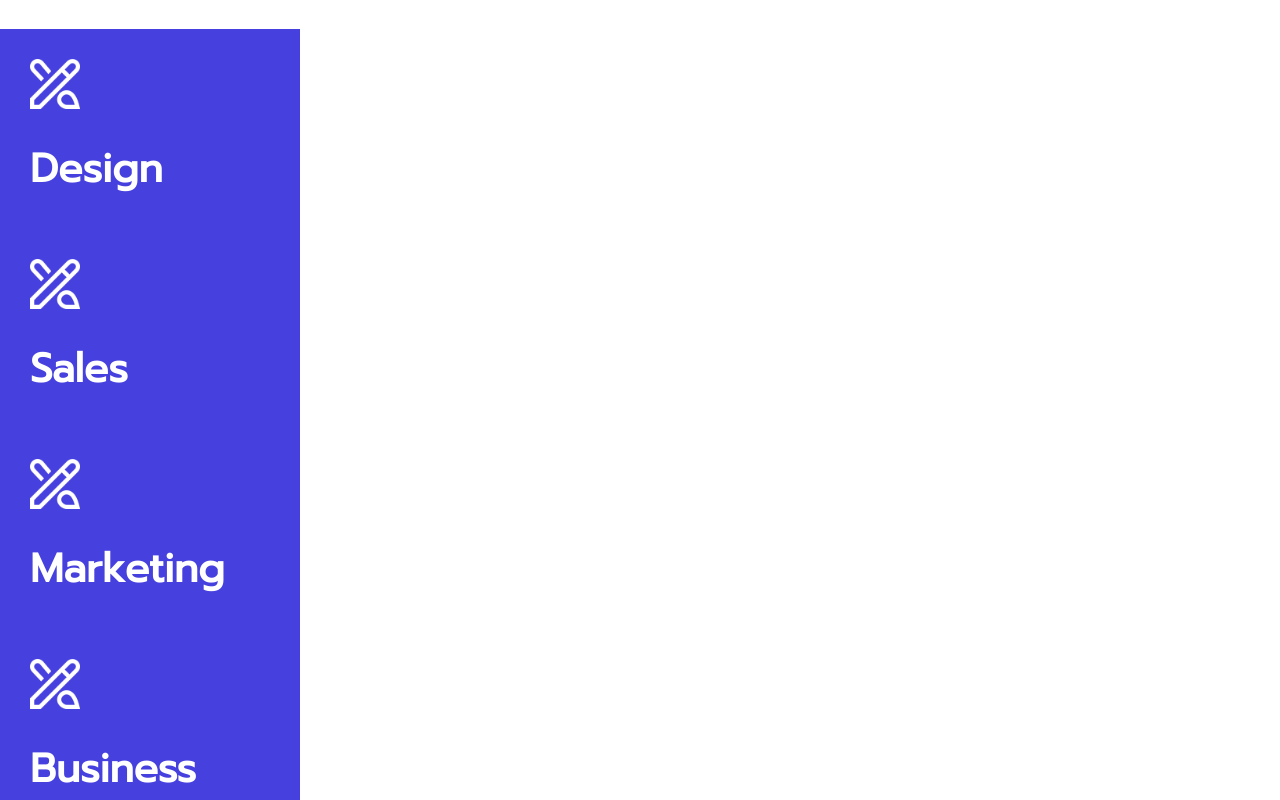
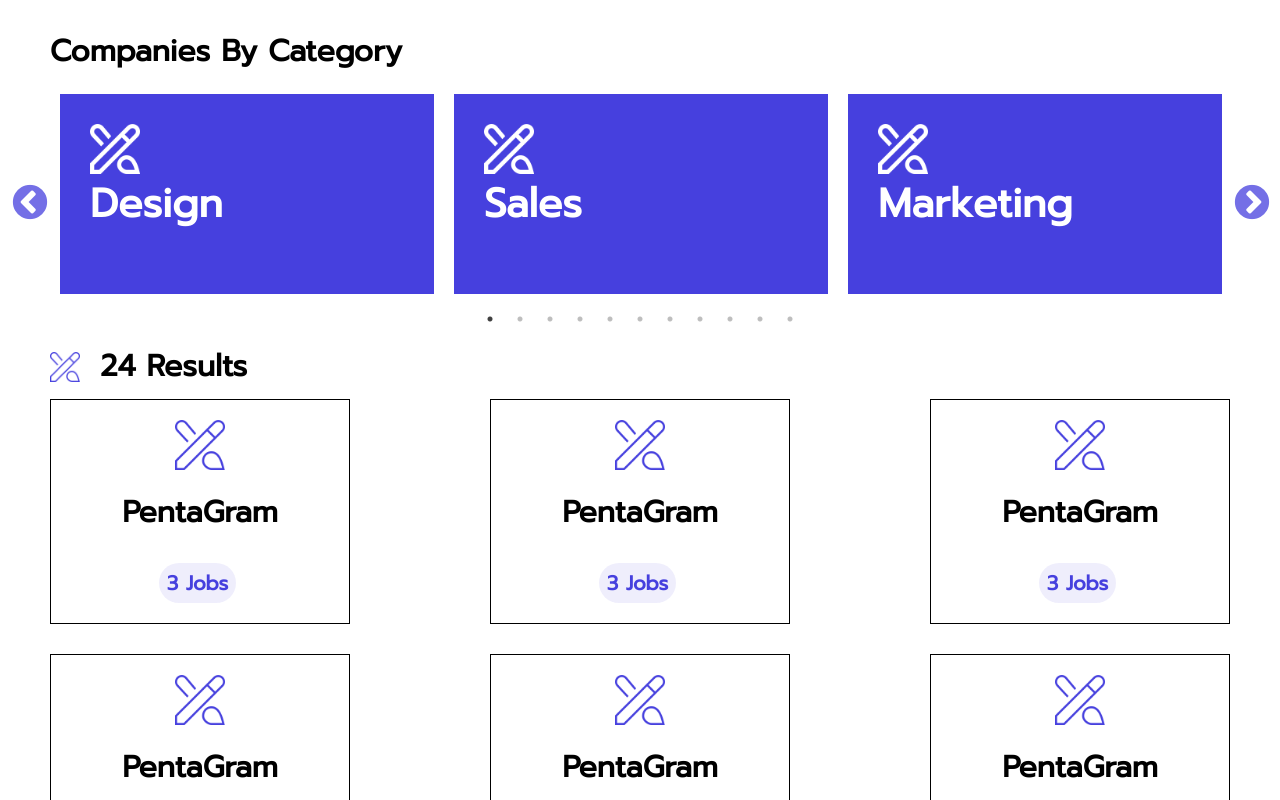
Before and after one commit to saik64757/Jobhuntly, a React (Create React App) app: page /browserCompanies in a window 1280 px wide. Shown: the part 1500-2300 px from the top of the page. Built offline with nearby package versions, Linux system fonts and the light colour scheme.

Commit message:
Browser Companies Landing Page done

```diff
--- a/package.json
+++ b/package.json
@@ -20,6 +20,8 @@
     "react-dom": "^18.2.0",
     "react-router-dom": "^6.18.0",
     "react-scripts": "5.0.1",
+    "react-slick": "^0.29.0",
+    "slick-carousel": "^1.8.1",
     "sort-by": "^1.2.0",
     "typescript": "^4.9.5",
     "web-vitals": "^2.1.4"
@@ -47,5 +49,8 @@
       "last 1 firefox version",
       "last 1 safari version"
     ]
+  },
+  "devDependencies": {
+    "@types/react-slick": "^0.23.12"
   }
 }
--- a/src/Components/Pills/RoundPill/RoundPill.tsx
+++ b/src/Components/Pills/RoundPill/RoundPill.tsx
@@ -6,15 +6,17 @@ interface roundPill {
   color: string;
   bgColor: string;
   children?: React.ReactNode;
+  fontSize?: string;
 }
 
-function RoundPill({ color, bgColor, children }: roundPill) {
+function RoundPill({ color, bgColor, children, fontSize }: roundPill) {
   return (
     <div
       className={clsx(styles.roundPillWrapper)}
       style={{
         color: color,
         backgroundColor: bgColor,
+        fontSize: fontSize,
       }}
     >
       {children}
--- a/src/Pages/BrowserCompanies/BrowserCompanies.module.css
+++ b/src/Pages/BrowserCompanies/BrowserCompanies.module.css
@@ -1,5 +1,3 @@
-.browserCompaniesWrapper {
-}
 .searchCompanySection {
   background: rgb(128, 215, 216);
   background: radial-gradient(
@@ -43,17 +41,81 @@
 
 .catagorycarasoul {
   background-color: #4640de;
-  width: 30rem;
   height: 20rem;
-  display: flex;
   padding: 3rem;
   font-size: 2rem;
   color: white;
-  flex-direction: column;
-  justify-content: space-between;
+}
+
+.catagorycarasoulSelected {
+  background-color: rgb(225, 128, 128);
+  height: 20rem;
+  padding: 3rem;
+  font-size: 2rem;
+  color: #4640de;
 }
 
 .catagorycarasoul > img {
   width: 5rem;
   height: 5rem;
+  color: red;
 }
+
+.catagorycarasoulSelected > img {
+  width: 5rem;
+  height: 5rem;
+  color: red;
+}
+
+.CompaniesByCatagory {
+  padding: 0rem 5rem;
+}
+
+.CompaniesByCatagory > h1 {
+  font-size: 3rem;
+  margin-bottom: 1rem;
+}
+.slick-prev:before {
+  color: red;
+}
+.companyResultsWrapper {
+  padding: 0rem 5rem;
+}
+
+.companyResultsWrapper div:first-child {
+  display: flex;
+  justify-content: start;
+  align-items: center;
+  gap: 2rem;
+}
+
+.companyResultsWrapper div:first-child > p {
+  font-size: 3rem;
+  font-weight: 600;
+}
+
+.companiesCard > h2 {
+  font-size: 3rem;
+}
+
+.companiesCard {
+  display: flex;
+  flex-direction: column;
+  border: 1px solid black;
+  padding: 2rem;
+  width: 30rem;
+}
+.companyResultsWrapper > p {
+  color: #052675;
+  font-size: 1.5rem;
+  font-weight: 600;
+  margin: 3rem 0rem;
+}
+.companiesCardWrapper {
+  display: flex;
+  align-items: center;
+  justify-content: space-between;
+  gap: 3rem;
+  flex-wrap: wrap;
+  margin: 1rem 0rem;
+}
--- a/src/Pages/BrowserCompanies/BrowserCompanies.tsx
+++ b/src/Pages/BrowserCompanies/BrowserCompanies.tsx
@@ -2,9 +2,29 @@ import JobsCardSquare from "../../Components/JobscardSqr/JobscardSqr";
 import SearchSection from "../../Components/SearchSection/SearchSection";
 import styles from "./BrowserCompanies.module.css";
 import DesignLogo from "../../Assets/Icons/pencil-paintbrush.png";
+import DesignLogoColored from "../../Assets/Icons/pencil-paintbrush colored.png";
 import { categories } from "../../Data/Options";
+import Slider from "react-slick";
+import "slick-carousel/slick/slick.css";
+import "slick-carousel/slick/slick-theme.css";
+import "./index.css";
+import { useState } from "react";
+import RoundPill from "../../Components/Pills/RoundPill/RoundPill";
 
 function BrowserCompanies() {
+  const [iscategorySelected, setiscategorySelected] = useState(false);
+
+  let arr1 = Array.from({ length: 8 }, () => 0);
+
+  // Slider Settings
+  const settings = {
+    dots: true,
+    infinite: true,
+    speed: 500,
+    slidesToShow: 3,
+    slidesToScroll: 1,
+  };
+
   let newArr = Array.from({ length: 6 }, () => 0);
   return (
     <div className={styles.browserCompaniesWrapper}>
@@ -25,12 +45,48 @@ function BrowserCompanies() {
           ))}
         </div>
       </div>
-      {(categories as unknown as any[]).map((ele) => (
-        <div className={styles.catagorycarasoul}>
-          <img src={DesignLogo} alt="DesignLogo" />
-          <h1>{ele.name}</h1>
+      <div className={styles.CompaniesByCatagory}>
+        <h1>Companies By Category</h1>
+        <Slider {...settings}>
+          {(categories as unknown as any[]).map((ele) => (
+            <div className={styles.catagorycarasoul}>
+              <img src={DesignLogo} alt="DesignLogo" />
+              <h1>{ele.name}</h1>
+            </div>
+          ))}
+        </Slider>
+      </div>
+      <div className={styles.companyResultsWrapper}>
+        <div>
+          <img
+            src={DesignLogoColored}
+            alt="DesignLogo"
+            width={"30rem"}
+            height={"30rem"}
+          />
+
+          <p>24 Results</p>
         </div>
-      ))}
+        <div className={styles.companiesCardWrapper}>
+          {arr1.map(() => (
+            <div>
+              <div className={styles.companiesCard}>
+                <img
+                  src={DesignLogoColored}
+                  alt=""
+                  width={"50rem"}
+                  height={"50rem"}
+                />
+                <h2>PentaGram</h2>
+                <RoundPill bgColor="#4540de16" color="#4640de" fontSize="2rem">
+                  3 Jobs
+                </RoundPill>
+              </div>
+            </div>
+          ))}
+        </div>
+        <p>View more Design companies &#129122;</p>
+      </div>
     </div>
   );
 }
--- /dev/null
+++ b/src/Pages/BrowserCompanies/index.css
@@ -0,0 +1,25 @@
+/* Styles Override for the Slides */
+
+.slick-prev:before {
+  color: #4640de;
+  font-size: 4rem;
+}
+.slick-next:before {
+  color: #4640de;
+  font-size: 4rem;
+}
+.slick-slide > div {
+  margin: 1rem 1rem;
+}
+
+.slick-slider {
+  margin-bottom: 4rem;
+}
+.slick-next {
+  right: -2.2rem;
+  color: #4640de;
+}
+.slick-prev {
+  left: -4rem;
+  color: #4640de;
+}
```
Also changed, not shown: src/Assets/Icons/pencil-paintbrush colored.png (added), 1 other file (tests, documents, lock files or other folders).
